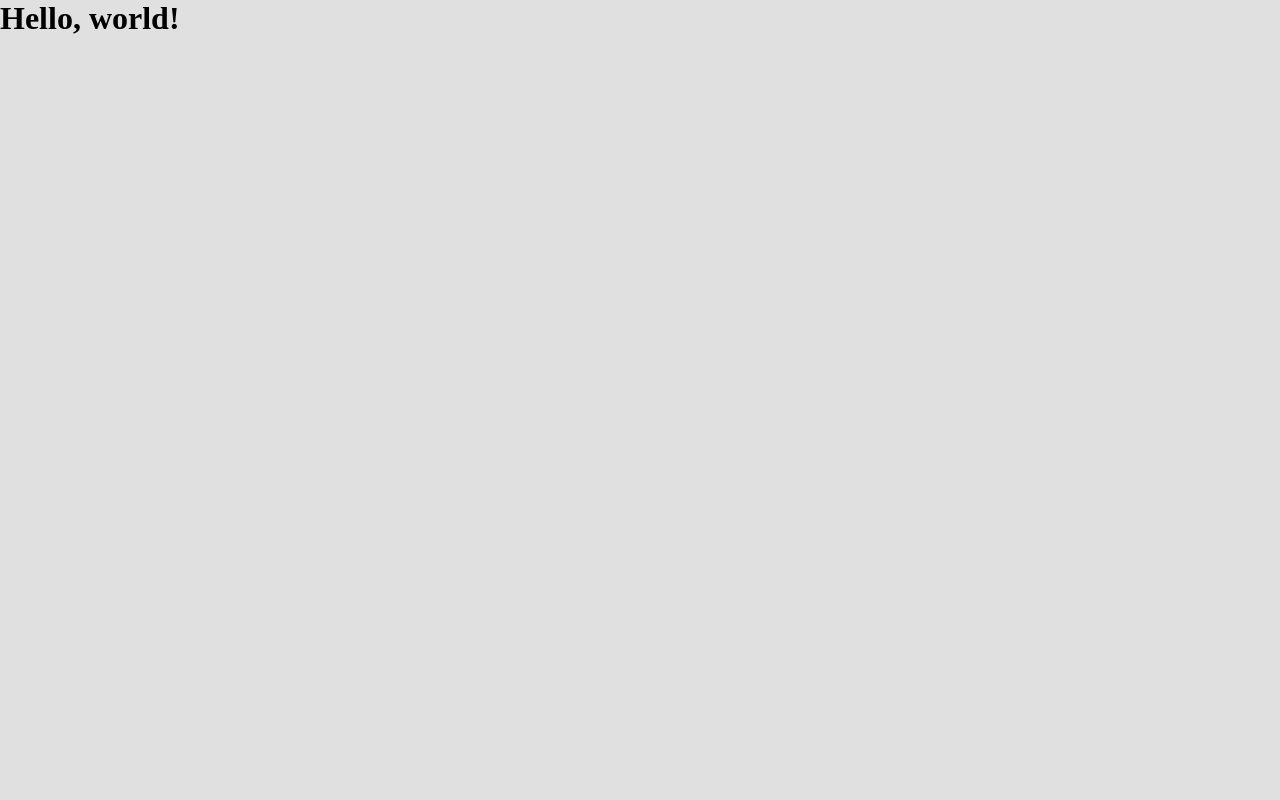
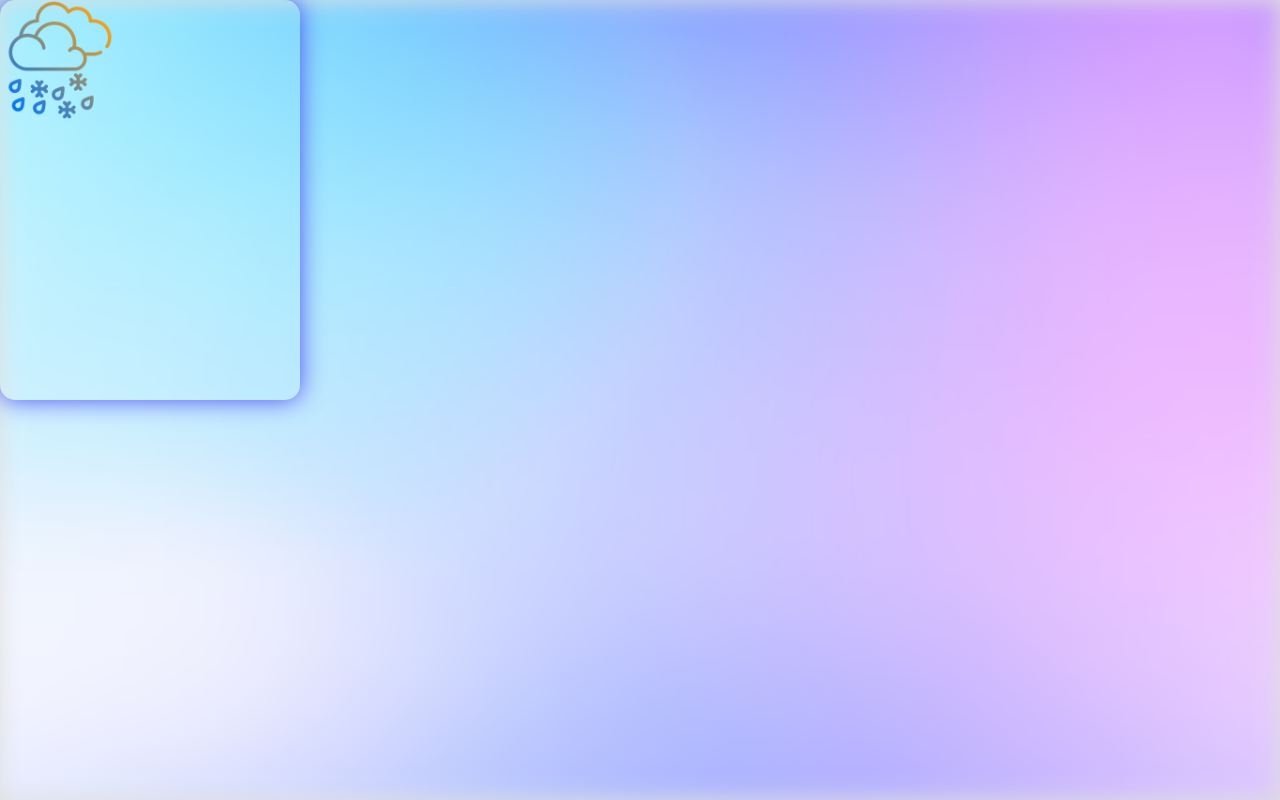
Before and after one commit to TheSilkFlower/weather, a Vue app: page / in a window 1280 px wide. Built offline with nearby package versions, Linux system fonts and the light colour scheme.

Commit message:
Обновила разметку и стили компонента App

```diff
--- a/src/App.vue
+++ b/src/App.vue
@@ -1,5 +1,33 @@
+
 <template>
-    <h1>
-        Hello, world!
-    </h1>
+    <div class="main"></div>
+    <div class="weather-img">
+        <img src="/winter.png" width="120px" height="auto"/>
+    </div>
 </template>
+
+<style scoped>
+    .main {
+        width: 100%;
+        height: 100vh;
+        position: absolute;
+        z-index: -10;
+        background-image: url("/fon.avif");
+        background-repeat: no-repeat;
+        background-size: cover;
+        filter: blur(12px);
+    }
+    .weather-img {
+        position: relative;
+        z-index: 10;
+        width: 300px;
+        height: 400px;
+        border-radius: 15px;
+        box-shadow: 0px 0px 5px rgb(78, 78, 244);
+        transition: .3s;
+    }
+    .weather-img:hover {
+        box-shadow: 0px 0px 25px rgb(78, 78, 244);
+        cursor: pointer;
+    }
+</style>
```
